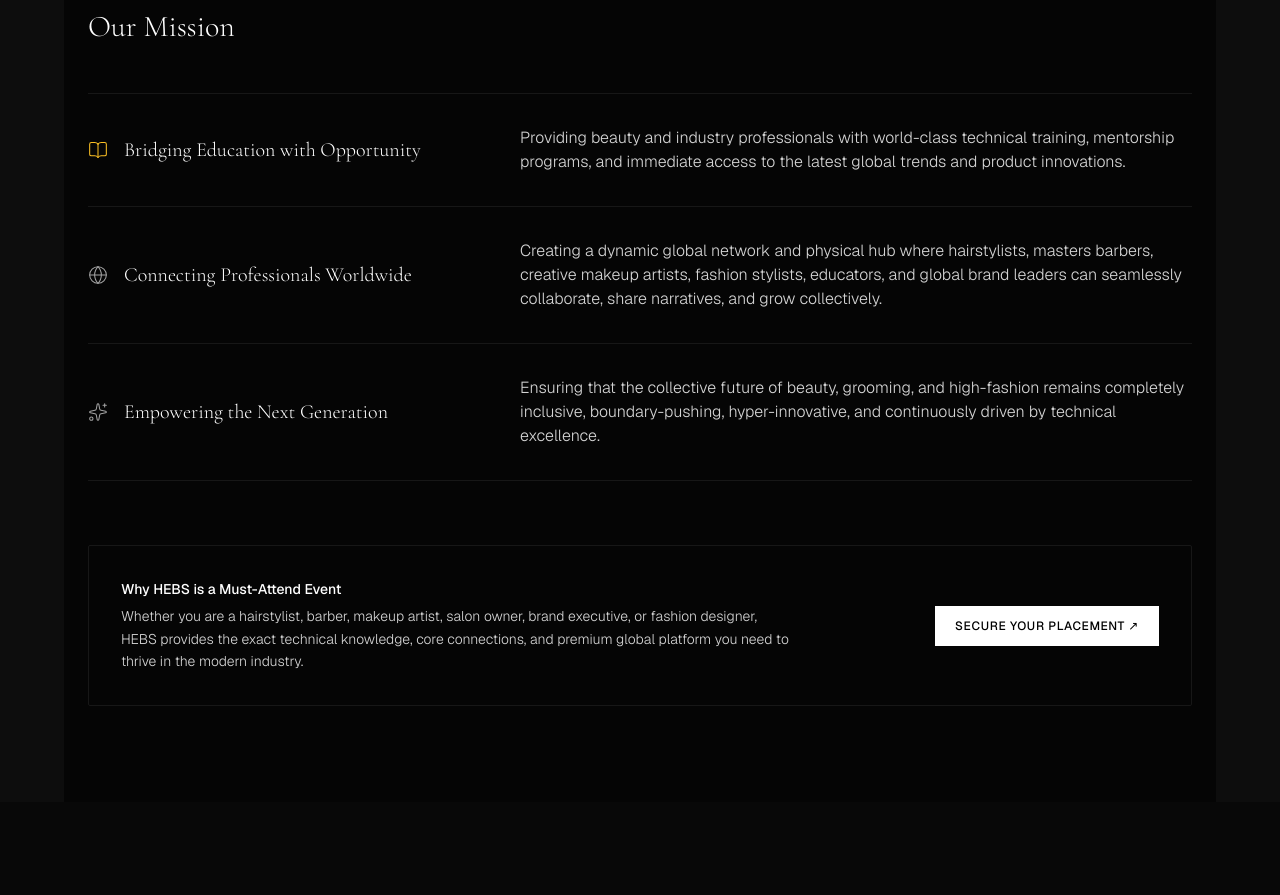
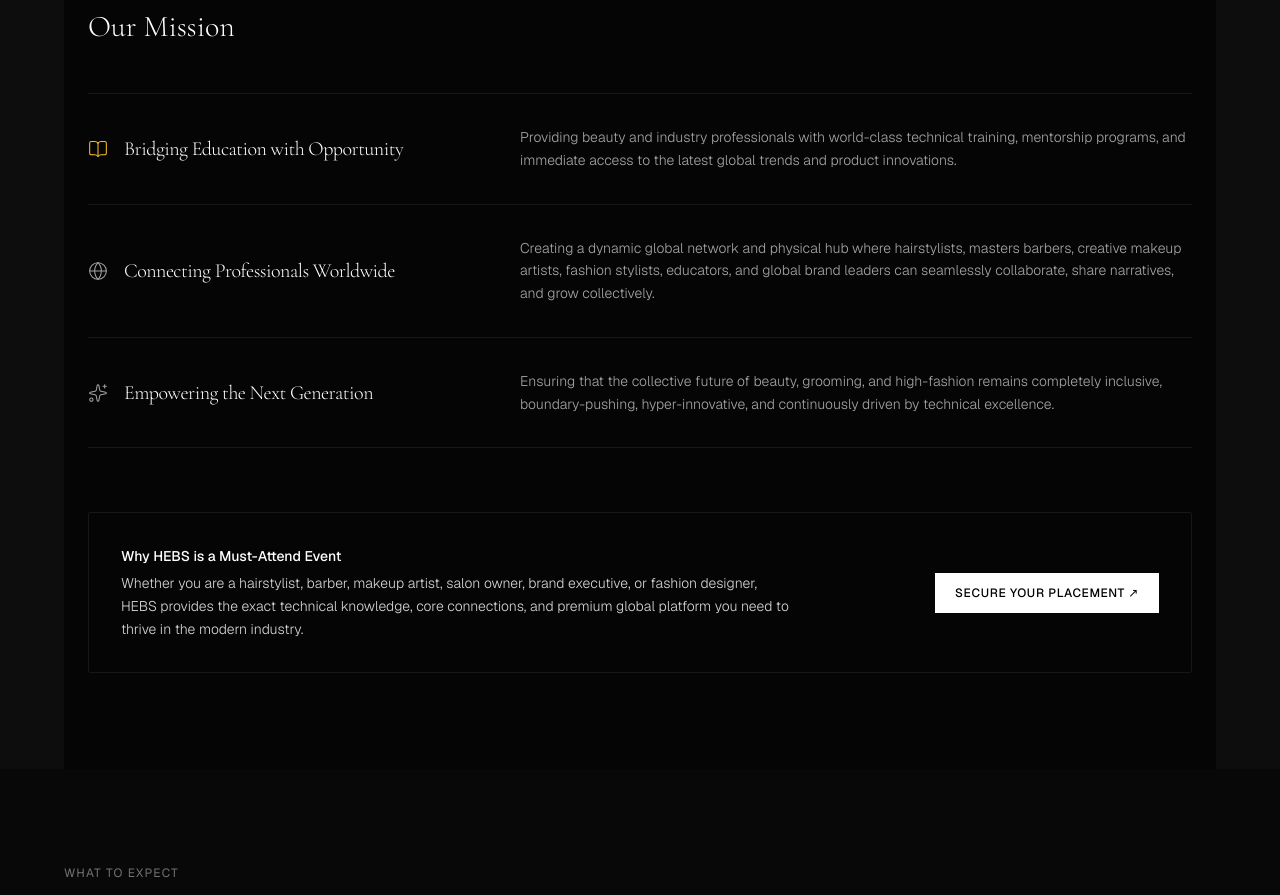
Before and after one commit to alexis800-glitch/hebs-lagos-2026, a Next.js app: page / in a window 1280 px wide. Shown: the part 2585-3480 px from the top of the page. Built offline with nearby package versions, Linux system fonts and the light colour scheme.

Commit message:
auto: tighten mission row typography — tracking-tight titles, text-sm neutral-400 body

```diff
--- a/components/About.tsx
+++ b/components/About.tsx
@@ -112,9 +112,9 @@
           <div className="flex flex-col md:flex-row items-start md:items-center justify-between py-8 border-b border-neutral-900 gap-4 md:gap-12">
             <div className="flex items-center gap-4 w-full md:w-1/3 shrink-0">
               <BookOpen className="h-5 w-5 text-amber-400 shrink-0 stroke-[1.25]" />
-              <h4 className="font-serif text-xl text-white font-light">Bridging Education with Opportunity</h4>
+              <h4 className="font-serif text-xl font-light text-white tracking-tight">Bridging Education with Opportunity</h4>
             </div>
-            <p className="font-sans text-sm md:text-base text-neutral-300 font-light leading-relaxed max-w-2xl w-full">
+            <p className="font-sans text-sm text-neutral-400 font-light leading-relaxed max-w-2xl w-full">
               Providing beauty and industry professionals with world-class technical training, mentorship programs, and immediate access to the latest global trends and product innovations.
             </p>
           </div>
@@ -123,9 +123,9 @@
           <div className="flex flex-col md:flex-row items-start md:items-center justify-between py-8 border-b border-neutral-900 gap-4 md:gap-12">
             <div className="flex items-center gap-4 w-full md:w-1/3 shrink-0">
               <Globe className="h-5 w-5 text-neutral-400 shrink-0 stroke-[1.25]" />
-              <h4 className="font-serif text-xl text-white font-light">Connecting Professionals Worldwide</h4>
+              <h4 className="font-serif text-xl font-light text-white tracking-tight">Connecting Professionals Worldwide</h4>
             </div>
-            <p className="font-sans text-sm md:text-base text-neutral-300 font-light leading-relaxed max-w-2xl w-full">
+            <p className="font-sans text-sm text-neutral-400 font-light leading-relaxed max-w-2xl w-full">
               Creating a dynamic global network and physical hub where hairstylists, masters barbers, creative makeup artists, fashion stylists, educators, and global brand leaders can seamlessly collaborate, share narratives, and grow collectively.
             </p>
           </div>
@@ -134,9 +134,9 @@
           <div className="flex flex-col md:flex-row items-start md:items-center justify-between py-8 border-b border-neutral-900 gap-4 md:gap-12">
             <div className="flex items-center gap-4 w-full md:w-1/3 shrink-0">
               <Sparkles className="h-5 w-5 text-neutral-400 shrink-0 stroke-[1.25]" />
-              <h4 className="font-serif text-xl text-white font-light">Empowering the Next Generation</h4>
+              <h4 className="font-serif text-xl font-light text-white tracking-tight">Empowering the Next Generation</h4>
             </div>
-            <p className="font-sans text-sm md:text-base text-neutral-300 font-light leading-relaxed max-w-2xl w-full">
+            <p className="font-sans text-sm text-neutral-400 font-light leading-relaxed max-w-2xl w-full">
               Ensuring that the collective future of beauty, grooming, and high-fashion remains completely inclusive, boundary-pushing, hyper-innovative, and continuously driven by technical excellence.
             </p>
           </div>
```
